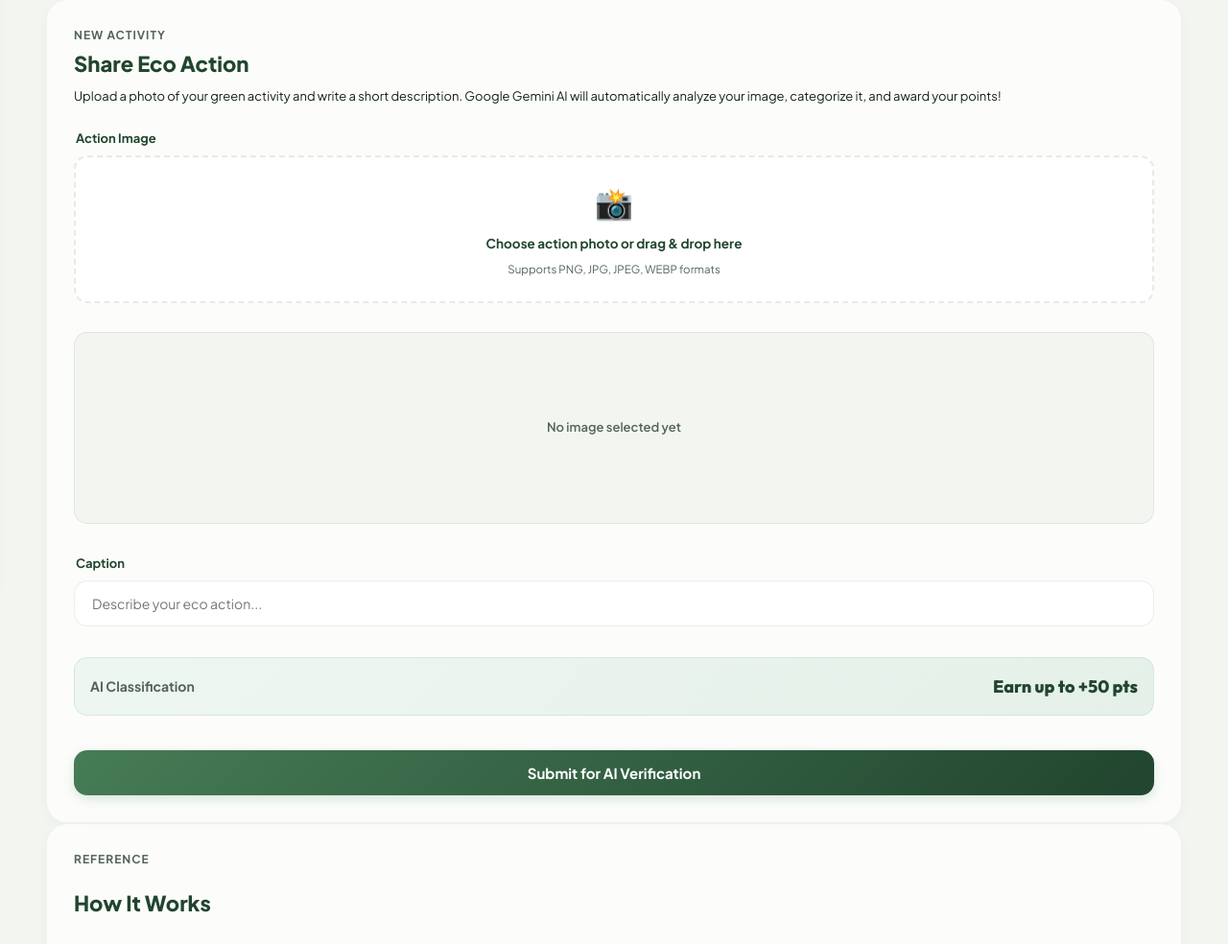
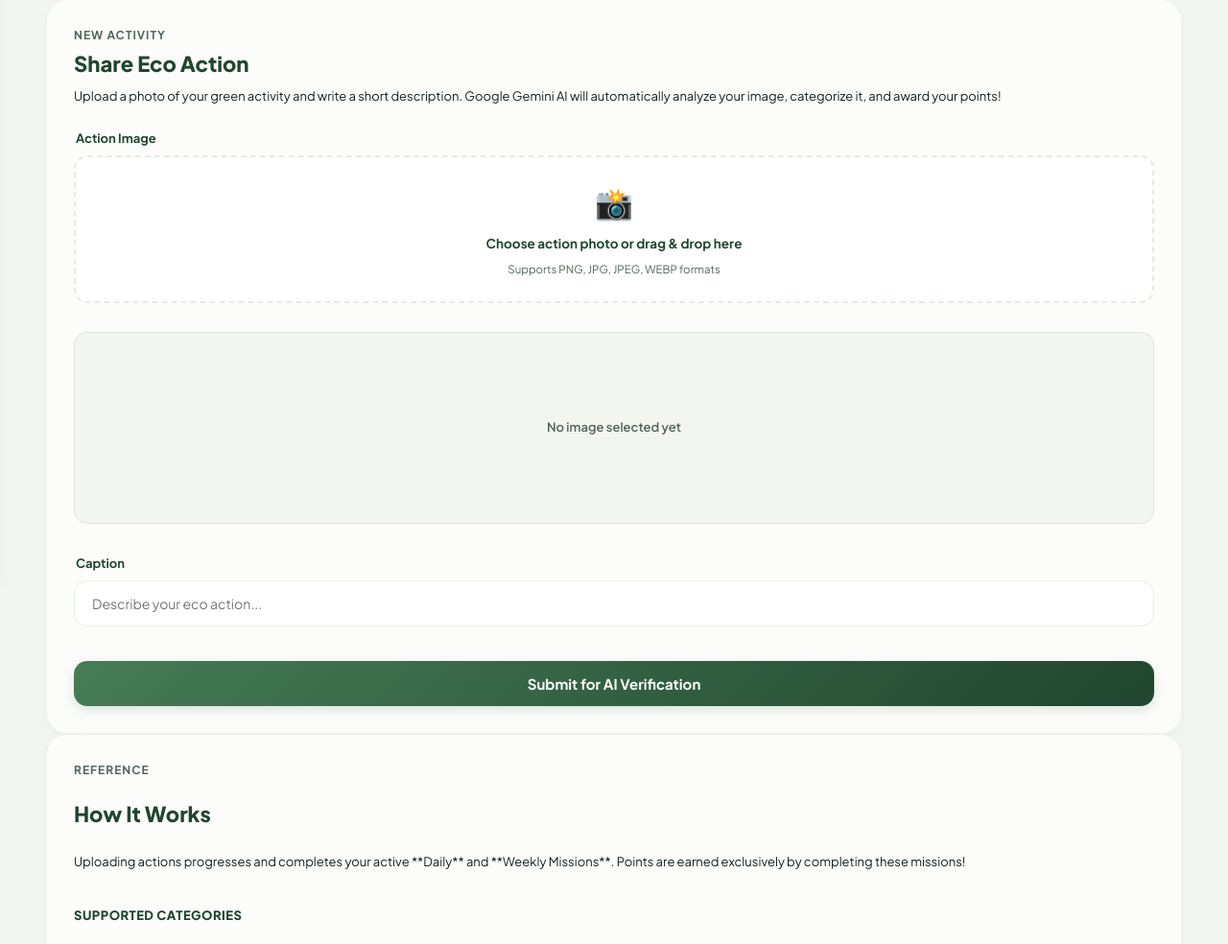
Before and after one commit to minhhuy2409/ECOTRACKER, a Django app: page /upload/ in a window 1280 px wide. Shown: the part 191-1175 px from the top of the page at 96% size. Run offline with Django 5.2, Linux system fonts and the light colour scheme; the visitor is signed in with stand-in values (Sample User, id 1); some libraries are stand-ins or nearby versions.

Commit message:
feat: remove points preview from action upload and edit forms

```diff
--- a/eco_tracker/templates/pages/edit_action.html
+++ b/eco_tracker/templates/pages/edit_action.html
@@ -89,11 +89,6 @@
                 {% endif %}
             </div>
 
-            <!-- Points Display Card -->
-            <div class="points-preview" style="background: linear-gradient(135deg, var(--primary-light), var(--accent-light)); border: 1.5px solid var(--border); border-radius: var(--radius-md); padding: 16px; margin-top: 12px; display: flex; justify-content: space-between; align-items: center;">
-                <p style="font-size: 14px; font-weight: 700; color: var(--text-muted); margin: 0;">{% if current_lang == 'vi' %}Điểm hiện tại{% else %}Current Points{% endif %}</p>
-                <h2 id="pointsPreview" style="font-size: 24px; font-weight: 800; color: var(--accent); margin: 0; font-family: 'Outfit', sans-serif;">{{ eco_action.points }} {% if current_lang == 'vi' %}điểm{% else %}pts{% endif %}</h2>
-            </div>
 
             <div class="form-actions" style="display: flex; gap: 12px; margin-top: 16px;">
                 <button type="submit" class="upload-btn" id="submitBtn" style="flex: 1; justify-content: center; padding: 14px;">{{ t.save_changes }}</button>
--- a/eco_tracker/templates/pages/upload_action.html
+++ b/eco_tracker/templates/pages/upload_action.html
@@ -79,11 +79,6 @@
                 {% endif %}
             </div>
 
-            <!-- Point Estimate Card -->
-            <div class="points-preview" style="background: linear-gradient(135deg, var(--primary-light), var(--accent-light)); border: 1.5px solid var(--border); border-radius: var(--radius-md); padding: 16px; margin-top: 12px; display: flex; justify-content: space-between; align-items: center;">
-                <p style="font-size: 14px; font-weight: 700; color: var(--text-muted); margin: 0;">{% if current_lang == 'vi' %}AI Phân Loại{% else %}AI Classification{% endif %}</p>
-                <h2 style="font-size: 18px; font-weight: 800; color: var(--accent); margin: 0; font-family: 'Outfit', sans-serif;">{% if current_lang == 'vi' %}Nhận tới +50 điểm{% else %}Earn up to +50 pts{% endif %}</h2>
-            </div>
 
             <button type="submit" class="upload-btn" id="submitBtn" style="width: 100%; justify-content: center; margin-top: 16px; padding: 14px; font-size: 15px;">
                 {{ t.submit_for_ai }}
```
